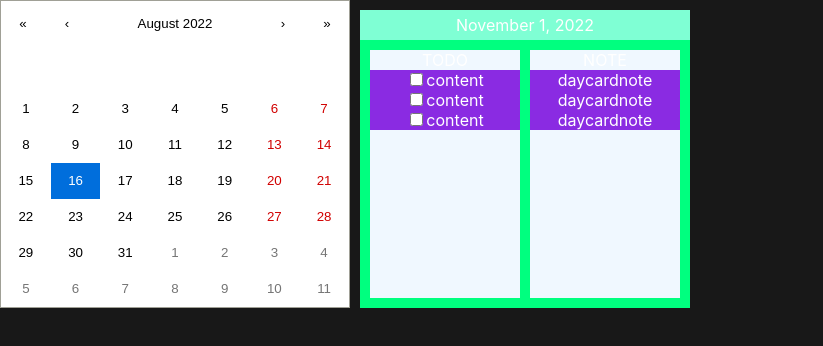
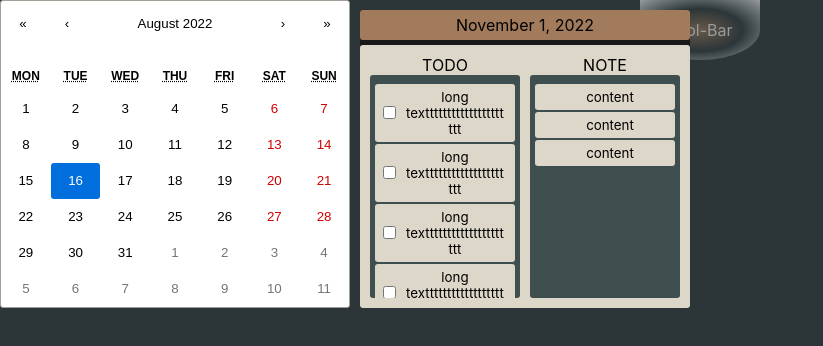
Before and after one commit to qitpydev/qitpy, a React (Create React App) app: page /app/todoApp in a window 1280 px wide. Shown: the top 346 px of the page, without its empty margins (0-823 px from the left). Built offline with nearby package versions, Linux system fonts and the light colour scheme.

Commit message:
done toolbar

```diff
--- a/package.json
+++ b/package.json
@@ -19,6 +19,7 @@
     "react-redux": "^8.0.2",
     "react-router-dom": "6",
     "react-scripts": "5.0.1",
+    "recharts": "^2.1.13",
     "sass": "^1.54.4",
     "typescript": "^4.7.4",
     "web-vitals": "^2.1.4"
--- a/src/features/AppCenter/AppCenter.scss
+++ b/src/features/AppCenter/AppCenter.scss
@@ -0,0 +1,85 @@
+.app-center {
+    .tool-bar {
+        display: flex;
+        position: fixed;
+        top: 0;
+        left: 50vw;
+        width: 120px;
+        height: 60px;
+        justify-content: center;
+        align-items: center;
+        border-radius: 0 0% 100% 100%;
+        background-image: radial-gradient(#A27B5C, #2C3639, #FFFFFF);
+        color: #FFFFFF;
+        opacity: .5;
+        transition: all .4s;
+        font-size: medium;
+
+        &-label {
+            // display: none;
+
+            &:hover {
+                cursor: pointer;
+                box-shadow: 0 4px 8px 0 rgba(0, 0, 0, 0.2), 0 6px 20px 0 rgba(0, 0, 0, 0.19);
+            }
+        }
+
+        .app-center-links {
+            width: 200px;
+            height: 50px;
+            display: flex;
+            justify-content: space-around;
+            align-items: center;
+
+            display: none;
+            .todo-link {
+                background-image: linear-gradient(#A27B5C, #FFFFFF);
+                border-radius: 10% 10% 10% 70%;
+                width: 45px;
+                height: 45px;
+                margin-right: -5px;
+                font-size: small;
+                text-align: center;
+                text-decoration: none;
+                color: #515758;
+                font-weight: 900;
+
+                display: flex;
+                align-items: center;
+                justify-content:center;
+
+                &:hover {
+                    cursor: pointer;
+                    box-shadow: 0 4px 8px 0 rgba(0, 0, 0, 0.2), 0 6px 20px 0 rgba(0, 0, 0, 0.19);
+                }
+            }
+
+            .note-link {
+                background-image: linear-gradient(#FFFFFF, #2C3639);
+                border-radius: 10% 10% 70% 10%;
+                width: 45px;
+                height: 45px;
+                margin-left: -5px;
+                font-size: small;
+                text-align: center;
+                text-decoration: none;
+                color: #515758;
+                font-weight:900;
+                display: flex;
+                align-items: center;
+                justify-content:center;
+
+                &:hover {
+                    cursor: pointer;
+                    box-shadow: 0 4px 8px 0 rgba(0, 0, 0, 0.2), 0 6px 20px 0 rgba(0, 0, 0, 0.19);
+                }
+            }
+        }
+    }
+
+    .tool-bar:hover {
+        text-shadow: 0 0 3px #FFFFFF;
+        opacity: 1;
+        // cursor: pointer;
+    }
+}
--- a/src/features/AppCenter/AppCenter.tsx
+++ b/src/features/AppCenter/AppCenter.tsx
@@ -1,15 +1,18 @@
 import React from 'react'
 import { Link, Outlet } from 'react-router-dom';
 import TodoApp from '../TodoApp/TodoApp';
+import "./AppCenter.scss";
 
 export default function AppCenter() {
   return (
-    <div>
-        Tool-Bar
-        <nav>
-            <Link to="/app/todoApp">todoApp</Link>
-            <Link to="/app/noteApp">noteApp</Link>
-        </nav>
+    <div className='app-center'>
+        <div className='tool-bar'>
+          <label className='tool-bar-label'>Tool-Bar</label>
+          <nav className='app-center-links'>
+            <Link to="/app/todoApp" className='todo-link'>Todo</Link>
+            <Link to="/app/noteApp" className='note-link'>Note</Link>
+          </nav>
+        </div>
         <Outlet />
     </div>
   )
--- a/src/features/TodoApp/CalendarTodo/DayTodo/DayTodo.scss
+++ b/src/features/TodoApp/CalendarTodo/DayTodo/DayTodo.scss
@@ -1,41 +1,76 @@
+$label-header: 30px;
+
 .day-todo {
     width: 330px;
     height: 298px;
-    background-color: red;
+    background-color: #181818;
+    color: black;
 
     position: fixed;
     top: 10px;
     left: 360px;
 
     &_header {
-        background-color: aquamarine;
+        background-color: #A27B5C;
         text-align: center;
         line-height: 30px;
     }
 
     &_body {
-        height: calc(100% - 30px);
+        transform: translateY(5px);
+        height: calc(100% - 35px);
         display: flex;
-        background-color:springgreen;
         justify-content: space-between;
+        width: 100%;
+        background-color: #DCD7C9;
+
+
         &_todo {
-            flex: 1;
             text-align: center;
-            background-color: aliceblue;
             margin: 10px 5px 10px 10px;
+            width: 150px;
+
             &_detail {
-                background-color: blueviolet;
+                display: flex;
+                flex-direction: column;
+                align-items: center;
+                background-color: #3F4E4F;
+                height: calc(100% - 20px);
+                overflow-y: hidden;
+                padding: 8px 2px;
+            }
+            &_detail:hover {
+                overflow-y: scroll;
+                .day-card {
+                    margin-right: -4px;
+                }
             }
         }
 
         &_note {
-            flex: 1;
             text-align: center;
-            background-color: aliceblue;
             margin: 10px 10px 10px 5px;
+            width: 150px;
+
             &_detail {
-                background-color: blueviolet;
+                display: flex;
+                flex-direction: column;
+                align-items: center;
+                background-color: #3F4E4F;
+                height: calc(100% - 20px);
+                overflow-y: hidden;
+                padding: 8px 2px
+            }
+            &_detail:hover {
+                overflow-y: scroll;
+                .day-card {
+                    margin-right: -4px;
+                }
             }
         }
     }
 }
+
+span {
+    height: $label-header;
+}
--- a/src/features/TodoApp/CalendarTodo/DayTodo/DayTodo.tsx
+++ b/src/features/TodoApp/CalendarTodo/DayTodo/DayTodo.tsx
@@ -6,6 +6,15 @@ function DayTodo() {
 
   const day = "November 1, 2022";
   const todoCards = <>
+  <DayTodoCard type='todo' createdAt={new Date()} content={"content"} isDone={false} ></DayTodoCard>
+  <DayTodoCard type='todo' createdAt={new Date()} content={"content"} isDone={false} ></DayTodoCard>
+  <DayTodoCard type='todo' createdAt={new Date()} content={"content"} isDone={false} ></DayTodoCard>
+  <DayTodoCard type='todo' createdAt={new Date()} content={"content"} isDone={false} ></DayTodoCard>
+  <DayTodoCard type='todo' createdAt={new Date()} content={"content"} isDone={false} ></DayTodoCard>
+  <DayTodoCard type='todo' createdAt={new Date()} content={"content"} isDone={false} ></DayTodoCard>
+  <DayTodoCard type='todo' createdAt={new Date()} content={"content"} isDone={false} ></DayTodoCard>
+  <DayTodoCard type='todo' createdAt={new Date()} content={"content"} isDone={false} ></DayTodoCard>
+  <DayTodoCard type='todo' createdAt={new Date()} content={"content"} isDone={false} ></DayTodoCard>
   <DayTodoCard type='todo' createdAt={new Date()} content={"content"} isDone={false} ></DayTodoCard>
   <DayTodoCard type='todo' createdAt={new Date()} content={"content"} isDone={false} ></DayTodoCard>
   <DayTodoCard type='todo' createdAt={new Date()} content={"content"} isDone={false} ></DayTodoCard>
@@ -22,9 +31,9 @@ function DayTodo() {
       </div>
       <div className="day-todo_body">
         <div className="day-todo_body_todo">
-          <span style={{textAlign: "center"}}>TODO</span>
+          <span>TODO</span>
           <div className="day-todo_body_todo_detail">
-            {todoCards}
+              {todoCards}
           </div>
         </div>
         <div className="day-todo_body_note">
--- a/src/features/TodoApp/CalendarTodo/DayTodo/DayTodoCard/DayTodoCard.scss
+++ b/src/features/TodoApp/CalendarTodo/DayTodo/DayTodoCard/DayTodoCard.scss
@@ -0,0 +1,31 @@
+.day-card {
+    display: flex;
+    align-items: center;
+    justify-content: space-around;
+    width: 140px;
+    height: auto;
+    margin: 1px 1px;
+    padding: 5px 8px;
+    background-color: #DCD7C9;
+    border-radius: 3px;
+    overflow-wrap: break-word;
+
+    &_checkbox {
+        width: 10%;
+        align-items: center;
+        justify-content: center;
+        margin-left: -5px;
+    }
+
+    &_content {
+        width: 90%;
+        padding-left: 10px;
+        span {
+            line-height:normal;
+            font-size: smaller;
+            display: block;
+            width: 100%;
+            height: auto;
+        }
+    }
+}
--- a/src/features/TodoApp/CalendarTodo/DayTodo/DayTodoCard/DayTodoCard.tsx
+++ b/src/features/TodoApp/CalendarTodo/DayTodo/DayTodoCard/DayTodoCard.tsx
@@ -1,5 +1,6 @@
 import React from 'react'
 import PropTypes from 'prop-types';
+import "./DayTodoCard.scss"
 
 DayTodoCard.prototypes = {
     type: PropTypes.string.isRequired,
@@ -22,14 +23,22 @@ function DayTodoCard(props) {
 }
 
 const DayCardTodo = ({createdAt, content, isDone}) => {
-    return <div className="day-card-todo">
-        <input type="checkbox" />
-        <span>{content}</span>
+    return <div className="day-card">
+        <div className="day-card_checkbox">
+            <input type="checkbox" />
+        </div>
+        <div className="day-card_content">
+            <span>{"long texttttttttttttttttttttt"}</span>
+        </div>
     </div>
 }
 
 const DayCardNote = ({createdAt, content}) => {
-    return <div className="day-card-note">daycardnote</div>
+    return <div className="day-card">
+        <div className="day-card_content">
+        <span>{content}</span>
+        </div>
+    </div>
 }
 
 export default DayTodoCard
--- a/src/index.css
+++ b/src/index.css
@@ -3,8 +3,7 @@ body {
   font-family: -apple-system, BlinkMacSystemFont, 'Segoe UI', 'Roboto', 'Oxygen',
     'Ubuntu', 'Cantarell', 'Fira Sans', 'Droid Sans', 'Helvetica Neue',
     sans-serif;
-  background: #181818;
-  color: #fff;
+  background: #2C3639;
   overflow: hidden;
   -webkit-font-smoothing: antialiased;
   -moz-osx-font-smoothing: grayscale;
@@ -15,6 +14,27 @@ code {
     monospace;
 }
 
+::-webkit-scrollbar {
+  width: 5px;
+}
+
+::-webkit-scrollbar-track {
+  background: rgba(0,0,0,0);;
+  margin-block: 3px;
+  border-radius: 5px;
+}
+
+::-webkit-scrollbar-thumb {
+  background: #ffffff;
+  border-radius: 5px;
+  border: 1px solid #3F4E4F;
+}
+
+::-webkit-scrollbar-thumb:hover {
+  border: 20px solid #ffffff;
+}
+
 * {
   box-sizing: border-box;
+  border-radius: 3px;
 }
```
Also changed, not shown: 1 other file (tests, documents, lock files or other folders).
